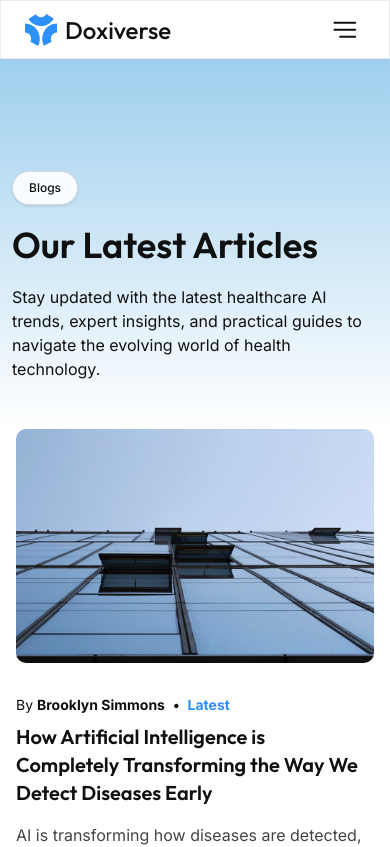
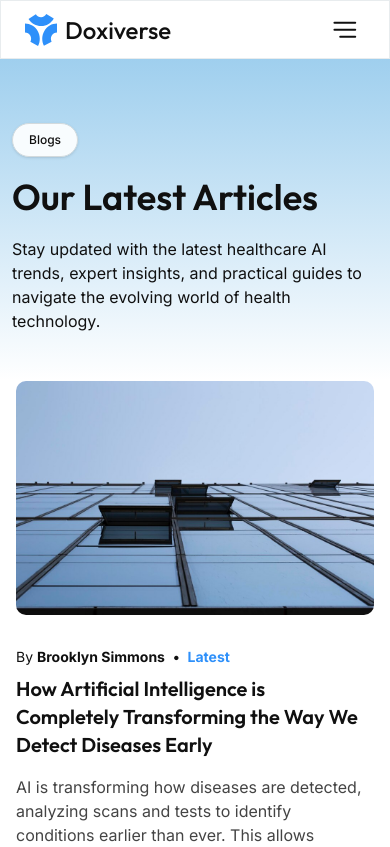
Before and after one commit to doxiversellc-create/front-end, a Next.js app: page /blogs in a window 390 px wide. Shown: the top 847 px of the page. Built offline with nearby package versions, Linux system fonts and the light colour scheme.

Commit message:
Update HeroSection component to adjust padding for improved layout consistency on blogs page.

```diff
--- a/app/(main)/blogs/_components/HeroSection.tsx
+++ b/app/(main)/blogs/_components/HeroSection.tsx
@@ -2,7 +2,7 @@ import SectionHeader from "../../../../components/SectionHeader";
 
 export default function HeroSection() {
   return (
-    <section className="bg-gradient-to-b px-3 lg:px-0 from-[#9FCFEE] to-primary/0 pt-28 pb-12 flex flex-col md:items-center md:justify-center gap-5">
+    <section className="bg-gradient-to-b px-3 lg:px-0 from-[#9FCFEE] to-primary/0 pt-16 lg:pt-28 pb-12 flex flex-col md:items-center md:justify-center gap-5">
       <SectionHeader className="w-fit">Blogs</SectionHeader>
       <p className="text-4xl md:text-5xl lg:text-[64px] font-semibold font-outfit md:text-center leading-[1.1] max-w-[744px]">
         Our Latest Articles
```
